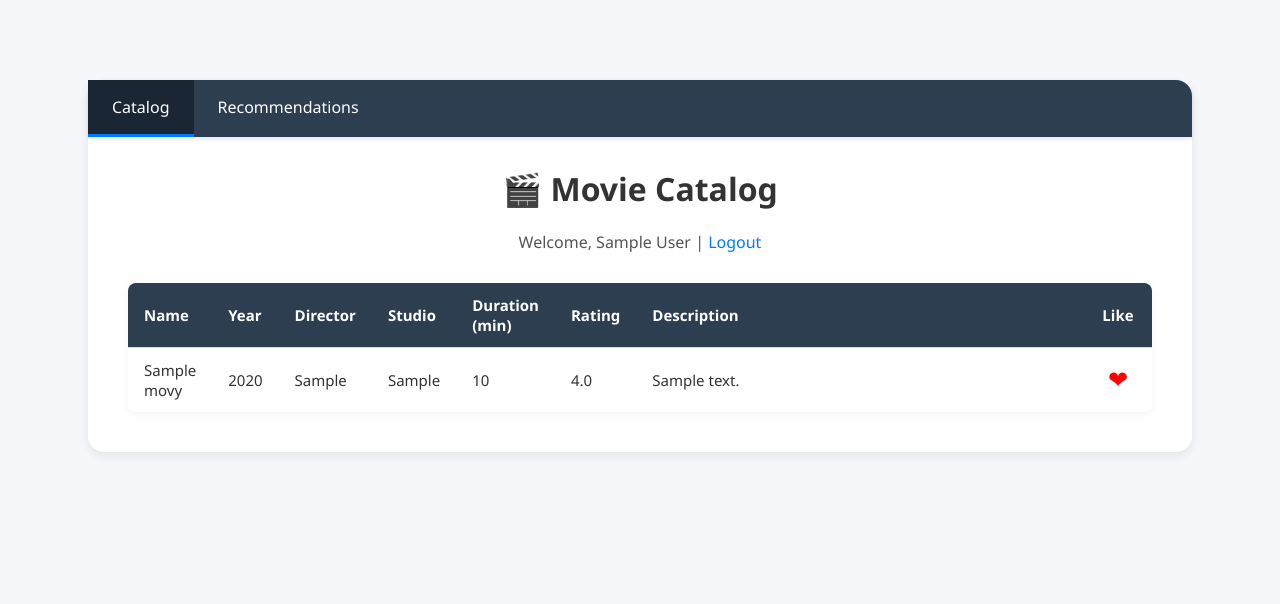
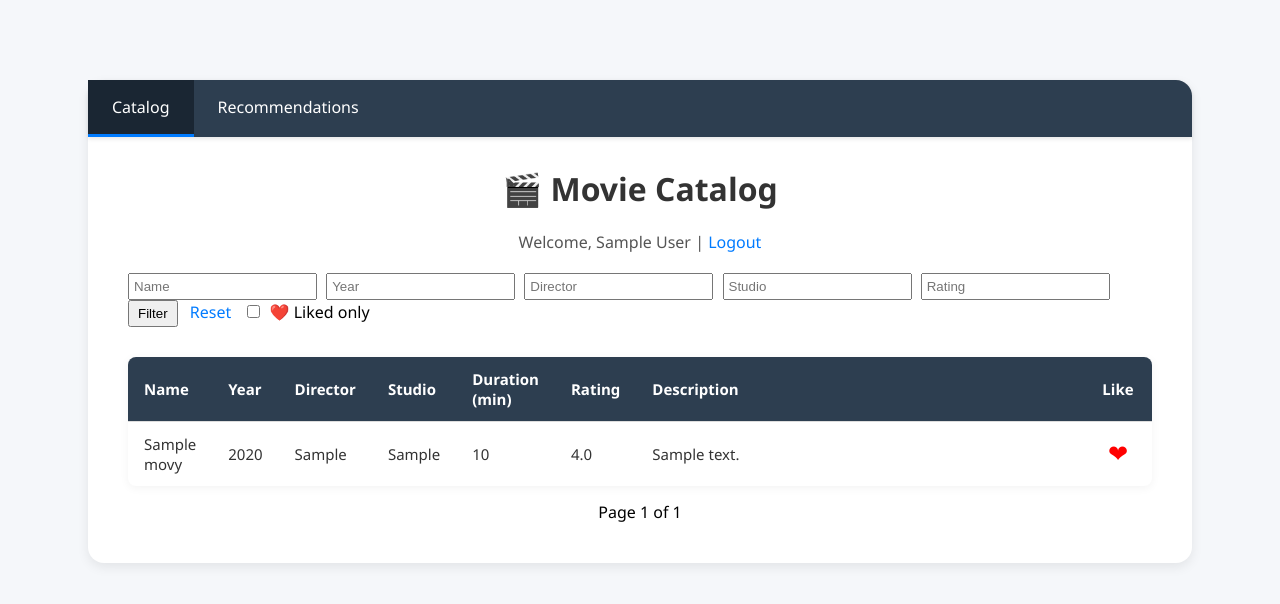
Before and after one commit to danPr0/univ_pm_lab, a Flask app: page / in a window 1280 px wide. Shown: the top 604 px of the page. Run offline with Flask 3, Linux system fonts and the light colour scheme; the visitor is signed in with stand-in values (Sample User, id 1); tables that the repository leaves empty hold one stand-in row (values such as "Sample post").

Commit message:
expanded recommendation algorithm, tweaked embedding generation script, added filtering and pagination to catalogue and watchlist

```diff
--- a/app.py
+++ b/app.py
@@ -2,9 +2,11 @@ import numpy as np
 from flask import Flask, flash, jsonify, redirect, render_template, request, session, url_for
 from flask_migrate import Migrate
 from sqlalchemy import not_
+from sqlalchemy import cast, String
 
 from config import Config
-from models import Embedding, Movie, User, Watchlist, db
+from models import Embedding, Movie, User, Watchlist, Actor, Genre, Role, MovieGenre, db
+from scipy.spatial.distance import cosine
 
 app = Flask(__name__)
 app.config.from_object(Config)
@@ -17,14 +19,53 @@ migrate = Migrate(app, db)
 def index():
     user_id = session.get('user_id')
     user = User.query.get(user_id) if user_id else None
-    movies = Movie.query.order_by(Movie.date.desc().nullslast()).all()
+
+    # Getting filters, if there are any. and querying the DB
+    name = request.args.get('name', '').strip()
+    year = request.args.get('year', '').strip()
+    director = request.args.get('director', '').strip()
+    studio = request.args.get('studio', '').strip()
+    rating = request.args.get('rating', '').strip()
+    liked_only = request.args.get('liked_only') == 'true'
+
+    query = Movie.query
+
+    if name:
+        query = query.filter(Movie.name.ilike(f'%{name}%'))
+    if year:
+        query = query.filter(Movie.date.isnot(None), cast(Movie.date, String).like(f'{year}-%'))
+    if director:
+        query = query.filter(Movie.director.ilike(f'%{director}%'))
+    if studio:
+        query = query.filter(Movie.studio.ilike(f'%{studio}%'))
+    if rating:
+        query = query.filter(Movie.rating == rating)
 
     # Get user's watchlist movie IDs
     watchlist_movie_ids = set()
     if user:
         watchlist_movie_ids = {w.movie_id for w in user.watchlists}
+        if liked_only and watchlist_movie_ids:
+            query = query.filter(Movie.id.in_(watchlist_movie_ids))
+        elif liked_only:
+            query = query.filter(False)
 
-    return render_template('index.html', user=user, movies=movies, watchlist_movie_ids=watchlist_movie_ids)
+    query = query.order_by(Movie.date.desc().nullslast())
+
+    page = request.args.get('page', 1, type=int)
+    per_page = 20
+    pagination = query.paginate(page=page, per_page=per_page, error_out=False)
+    movies = pagination.items
+
+    return render_template('index.html', user=user, movies=movies, watchlist_movie_ids=watchlist_movie_ids, pagination=pagination,
+        filters={
+            'name': name,
+            'year': year,
+            'director': director,
+            'studio': studio,
+            'rating': rating,
+            'liked_only': liked_only
+        })
 
 
 @app.route('/toggle_watchlist/<int:movie_id>', methods=['POST'])
@@ -96,8 +137,63 @@ def login():
     return render_template('login.html')
 
 
+@app.route('/select_likes', methods=['GET', 'POST'])
+def select_likes():
+    user_id = session.get('user_id')
+    if not user_id:
+        flash('Please log in first.', 'error')
+        return redirect(url_for('login'))
+
+    user = User.query.get(user_id)
+
+    query = (
+        db.session.query(Movie)
+        .join(Watchlist, Movie.id == Watchlist.movie_id)
+        .filter(Watchlist.user_id == user_id)
+    )
+
+    filters = {}
+    name = request.args.get('name', '').strip()
+    year = request.args.get('year', '').strip()
+    director = request.args.get('director', '').strip()
+    studio = request.args.get('studio', '').strip()
+    duration = request.args.get('duration', '').strip()
+    rating = request.args.get('rating', '').strip()
+
+    if name:
+        query = query.filter(Movie.name.ilike(f"%{name}%"))
+        filters['name'] = name
+    if year:
+        query = query.filter(db.extract('year', Movie.date) == int(year))
+        filters['year'] = year
+    if director:
+        query = query.filter(Movie.director.ilike(f"%{director}%"))
+        filters['director'] = director
+    if studio:
+        query = query.filter(Movie.studio.ilike(f"%{studio}%"))
+        filters['studio'] = studio
+    if duration:
+        query = query.filter(Movie.duration == duration)
+        filters['duration'] = duration
+    if rating:
+        query = query.filter(Movie.rating == rating)
+        filters['rating'] = rating
+
+    liked_movies = query.order_by(Movie.date.desc().nullslast()).all()
+
+    if request.method == 'POST':
+        selected_ids = request.form.getlist('movie_ids')
+        if not selected_ids:
+            flash('Please select at least one movie to get recommendations.', 'error')
+            return redirect(url_for('select_likes', **filters))
+
+        session['selected_like_ids'] = [int(i) for i in selected_ids]
+        return redirect(url_for('recommendations'))
+
+    return render_template('select_likes.html', user=user, liked_movies=liked_movies, filters=filters)
+
 @app.route('/recommendations')
-def recommendations():
+def recommendations(top_n=5, alpha=0.72, beta=0.1, gamma=0.1, delta=0.08):
     user_id = session.get('user_id')
     if not user_id:
         flash('Please login to view your recommendations.', 'error')
@@ -105,29 +201,82 @@ def recommendations():
 
     user = User.query.get(user_id)
 
-    # Get movies from user's watchlist
-    liked_movies = db.session.query(Movie).join(
-        Watchlist, Movie.id == Watchlist.movie_id
-    ).filter(Watchlist.user_id == user_id).order_by(
-        Movie.date.desc().nullslast()
-    ).all()
+    # Get selected movies if any
+    selected_ids = session.pop('selected_like_ids', None)
+
+    liked_movies_query = (
+        db.session.query(Movie)
+        .join(Watchlist, Movie.id == Watchlist.movie_id)
+        .filter(Watchlist.user_id == user_id)
+    )
+
+    if selected_ids:
+        liked_movies_query = liked_movies_query.filter(Movie.id.in_(selected_ids))
+
+    liked_movies = liked_movies_query.order_by(Movie.date.desc().nullslast()).all()
 
     liked_vectors = [np.array(m.embedding.embedding) for m in liked_movies if m.embedding is not None]
-    if liked_vectors:
-        user_vec = np.mean(liked_vectors, axis=0)
-        recom_movies = (
-            db.session.query(Movie)
-            .join(Movie.embedding)
-            .filter(Embedding.embedding.is_not(None))
-            .filter(not_(Movie.id.in_([m.id for m in liked_movies])))
-            .order_by(Embedding.embedding.op('<->')(user_vec))
-            .limit(5)
-            .all()
+    if not liked_vectors:
+        return render_template('recommendations.html', user=user, movies=[])
+
+    user_vec = np.mean(liked_vectors, axis=0)
+
+    liked_directors = set(m.director for m in liked_movies if m.director)
+
+    liked_actors = set(
+        a.id
+        for m in liked_movies
+        for a in db.session.query(Actor)
+            .join(Role, Actor.id == Role.actor_id)
+            .filter(Role.movie_id == m.id)
         )
-    else:
-        recom_movies = []
+    liked_genres = set(
+        g.id
+        for m in liked_movies
+        for g in db.session.query(Genre)
+            .join(MovieGenre, Genre.id == MovieGenre.genre_id)
+            .filter(MovieGenre.movie_id == m.id)
+        )
 
-    return render_template('recommendations.html', user=user, movies=recom_movies)
+    candidate_movies = (
+        db.session.query(Movie)
+        .join(Embedding)
+        .filter(Embedding.embedding.is_not(None))
+        .filter(not_(Movie.id.in_([m.id for m in liked_movies])))
+        .all()
+    )
+
+    recommendations = []
+
+    for movie in candidate_movies:
+        sim_embedding = 1 - cosine(user_vec, movie.embedding.embedding) if movie.embedding else 0
+
+        same_director = 1 if movie.director in liked_directors else 0
+
+        movie_actors = set(
+            a.id
+            for a in db.session.query(Actor)
+                .join(Role, Actor.id == Role.actor_id)
+                .filter(Role.movie_id == movie.id)
+        )
+        actor_overlap = len(liked_actors & movie_actors) / len(liked_actors | movie_actors) if liked_actors else 0
+
+        movie_genres = set(
+            g.id
+            for g in db.session.query(Genre)
+                .join(MovieGenre, Genre.id == MovieGenre.genre_id)
+                .filter(MovieGenre.movie_id == movie.id)
+        )
+        genre_overlap = len(liked_genres & movie_genres) / len(liked_genres | movie_genres) if liked_genres else 0
+
+        score = alpha * sim_embedding + beta * same_director + gamma * actor_overlap + delta * genre_overlap
+
+        recommendations.append((movie, score))
+
+    recommendations.sort(key=lambda x: x[1], reverse=True)
+    top_recom = [m for m, s in recommendations[:top_n]]
+
+    return render_template('recommendations.html', user=user, movies=top_recom)
 
 
 @app.route('/logout')
--- a/static/movies.css
+++ b/static/movies.css
@@ -115,3 +115,28 @@
   50% { transform: scale(1.3); }
   100% { transform: scale(1); }
 }
+
+/* Filtering and pagination styles */
+.filter-form {
+    margin-bottom: 15px;
+}
+
+    .filter-form input {
+        margin-right: 5px;
+        padding: 4px;
+    }
+
+    .filter-form button, .reset-btn {
+        padding: 4px 8px;
+    }
+
+.pagination {
+    margin-top: 15px;
+    text-align: center;
+}
+
+    .pagination a {
+        margin: 0 5px;
+        text-decoration: none;
+        color: #007bff;
+    }
--- a/templates/index.html
+++ b/templates/index.html
@@ -6,7 +6,7 @@
     <ul>
         <li><a href="{{ url_for('index') }}" class="active">Catalog</a></li>
         {% if user %}
-        <li><a href="{{ url_for('recommendations') }}">Recommendations</a></li>
+        <li><a href="{{ url_for('select_likes') }}">Recommendations</a></li>
         {% endif %}
     </ul>
 </nav>
@@ -24,11 +24,27 @@
 </p>
     {% endif %}
 
+<form method="get" class="filter-form">
+    <input type="text" name="name" placeholder="Name" value="{{ filters.name }}">
+    <input type="text" name="year" placeholder="Year" value="{{ filters.year }}">
+    <input type="text" name="director" placeholder="Director" value="{{ filters.director }}">
+    <input type="text" name="studio" placeholder="Studio" value="{{ filters.studio }}">
+    <input type="text" name="rating" placeholder="Rating" value="{{ filters.rating }}">
+    <button type="submit">Filter</button>
+    <a href="{{ url_for('index') }}" class="reset-btn">Reset</a>
+
+    {% if user %}
+    <label class="liked-only">
+        <input type="checkbox" name="liked_only" value="true" onchange="this.form.submit()" {% if filters.liked_only %}checked{% endif %}>
+        ❤️ Liked only
+    </label>
+    {% endif %}
+</form>
+
     {% if movies %}
 <table class="movie-table">
     <thead>
         <tr>
-{#                <th>ID</th>#}
             <th>Name</th>
             <th>Year</th>
             <th>Director</th>
@@ -44,14 +60,12 @@
     <tbody>
         {% for movie in movies %}
         <tr>
-{#                    <td>{{ movie.id }}</td>#}
             <td>{{ movie.name }}</td>
             <td>{{ movie.date.year if movie.date else '' }}</td>
             <td>{{ movie.director or '-' }}</td>
             <td>{{ movie.studio or '-' }}</td>
             <td>{{ movie.duration or '-' }}</td>
             <td>{{ movie.rating or '-' }}</td>
-{#                    <td>{{ movie.description[:120] ~ ('...' if movie.description|length > 120 else '') }}</td>#}
             <td class="movie-table__description-cell">{{ movie.description }}</td>
             {% if user %}
             <td style="text-align: center;">
@@ -66,6 +80,16 @@
         {% endfor %}
     </tbody>
 </table>
+
+<div class="pagination">
+    {% if pagination.has_prev %}
+    <a href="{{ url_for('index', page=pagination.prev_num, **filters) }}">&laquo; Prev</a>
+    {% endif %}
+    <span>Page {{ pagination.page }} of {{ pagination.pages }}</span>
+    {% if pagination.has_next %}
+    <a href="{{ url_for('index', page=pagination.next_num, **filters) }}">Next &raquo;</a>
+    {% endif %}
+</div>
 {% else %}
 <p class="empty-state">The films are not yet in the database.</p>
 {% endif %}
```
Also changed, not shown: generate_movie_embeddings.py (+27 -10 lines), templates/select_likes.html (added, +106 -0 lines). Lines whose indentation alone changed are shown as unchanged.
